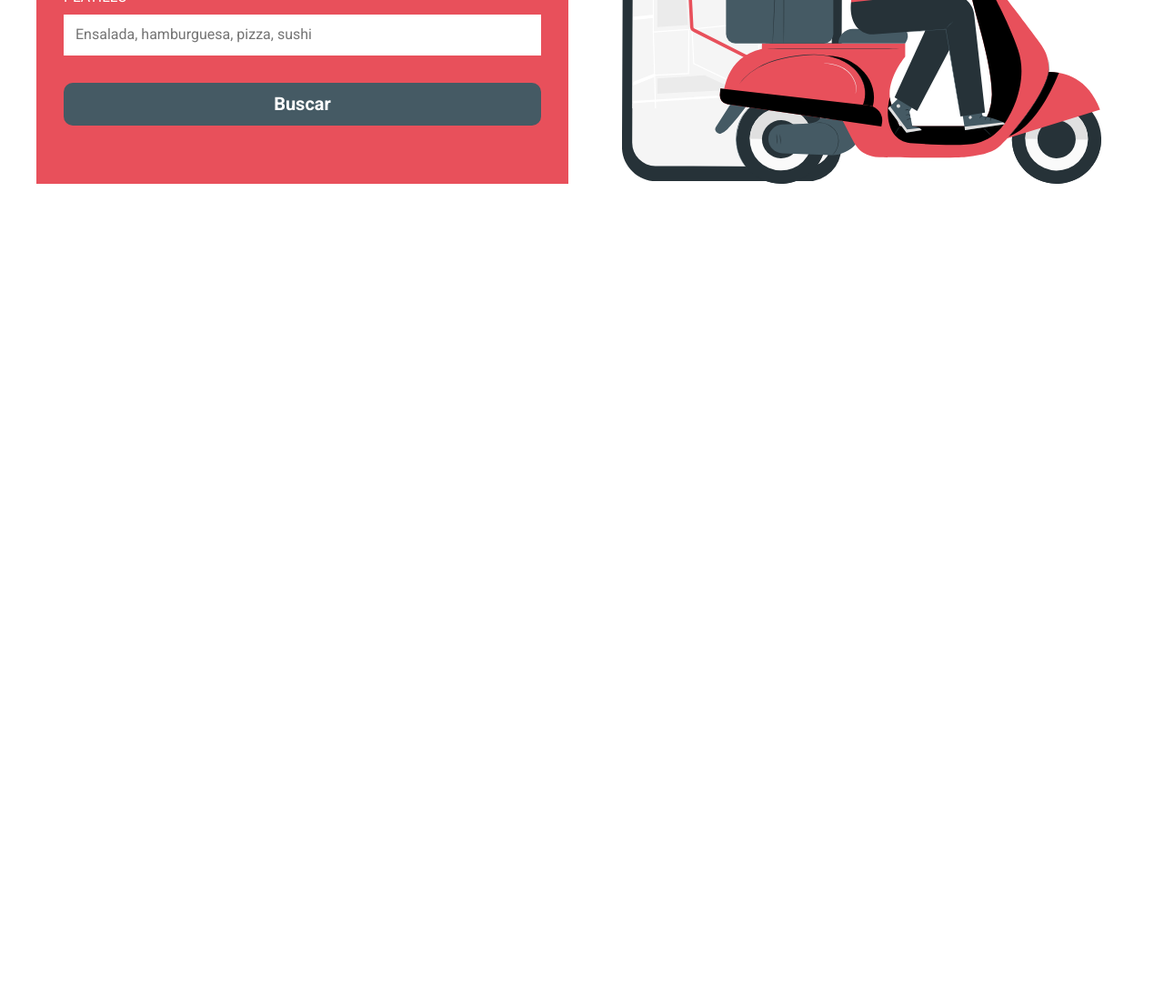
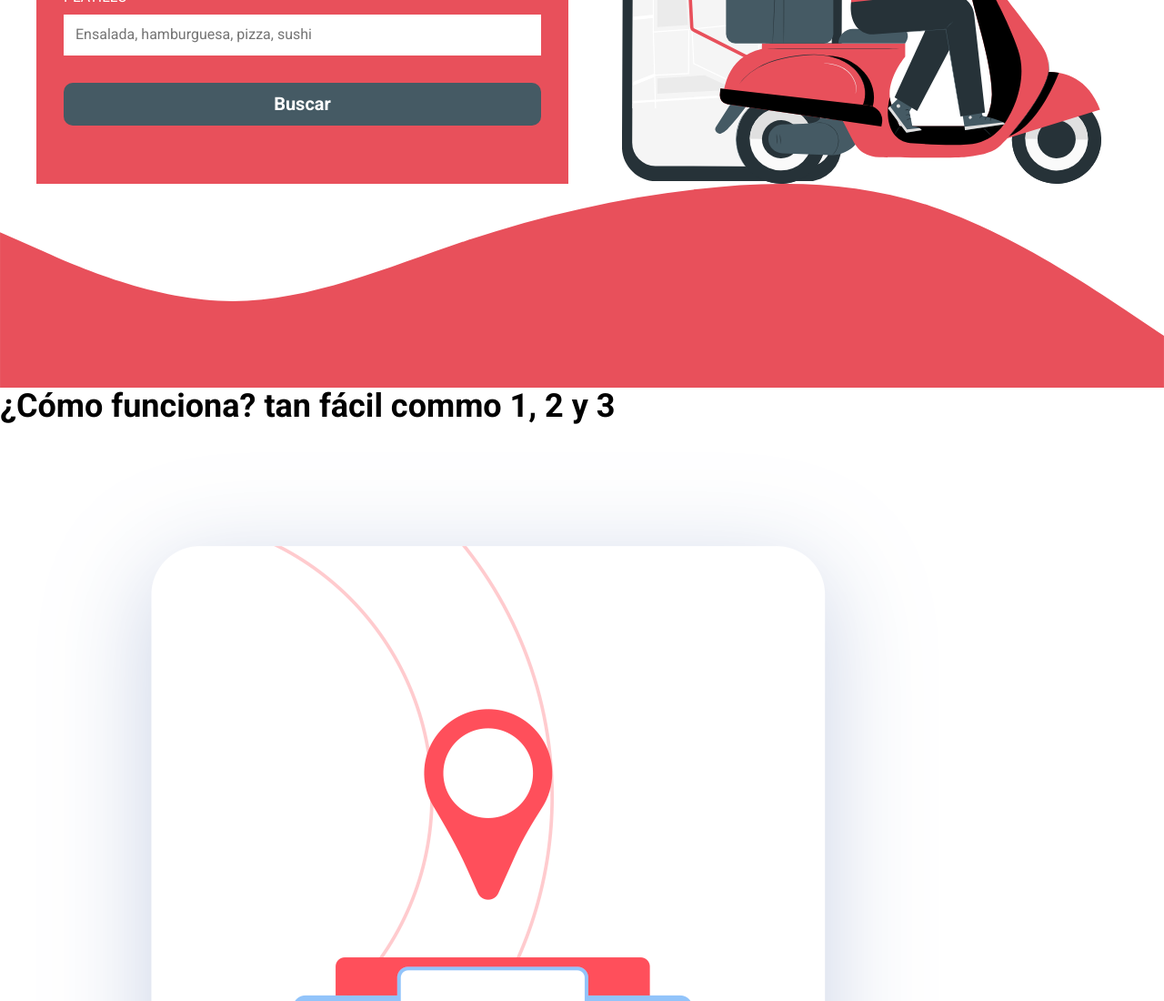
Before and after one commit to Ara-Polanco/deliveryApp, a website: page index.html in a window 1280 px wide. Shown: the part 500-1600 px from the top of the page at 91% size. Before the commit the page ends 800 px from the top, so only its background shows below. Drawn offline with Linux system fonts and the light colour scheme.

Commit message:
Adding: steps section

```diff
--- a/index.html
+++ b/index.html
@@ -58,5 +58,28 @@
         </div>
     </section>
 
+    <section class="pasos">
+        <img src="/build/img/wave.svg" alt="Imagen Wave" class="pasos__wave">
+
+        <div class="pasos__contenido">
+            <h2>¿Cómo funciona? <span>tan fácil commo 1, 2 y 3</span></h2>
+
+            <div class="pasos__grid contenedor">
+
+                <div class="pasos__paso">
+                    <img class="pasos__imagen" src="/build/img/paso_1.png" alt="Imagen paso 1">
+                </div>
+
+                <div class="pasos__paso">
+                    <img class="pasos__imagen" src="/build/img/paso_2.png" alt="Imagen paso 2">
+                </div>
+
+                <div class="pasos__paso">
+                    <img class="pasos__imagen" src="/build/img/paso_3.png" alt="Imagen paso 3">
+                </div>
+            </div>
+        </div>
+    </section>
+
 </body>
 </html>
```
